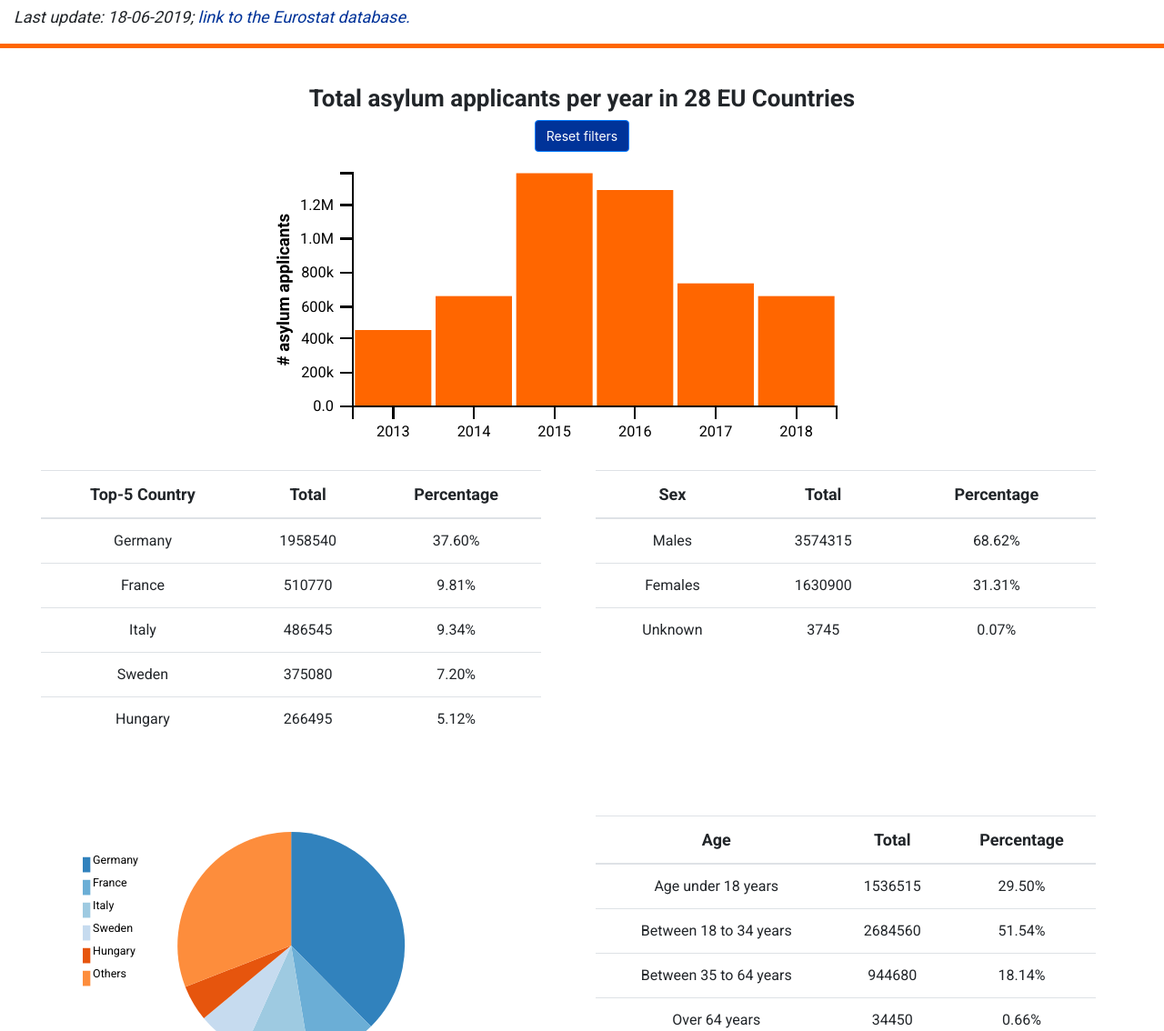
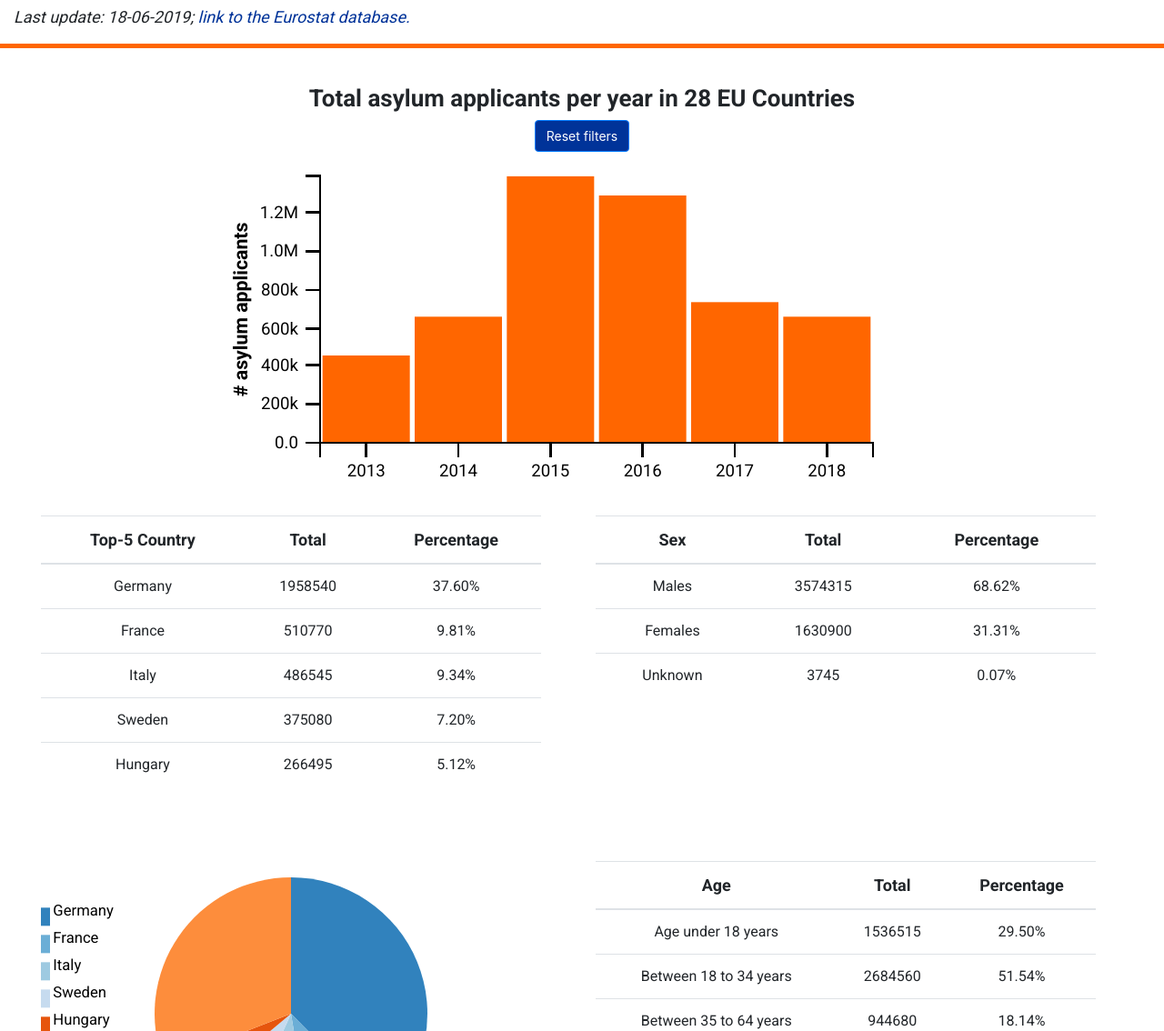
Before and after one commit to rory81/eurostat-migration-db, a plain HTML site: page index.html in a window 1280 px wide. Shown: the part 166-1300 px from the top of the page at 91% size. Drawn offline with nearby package versions, Linux system fonts and the light colour scheme.

Commit message:
bug responsivenes solved for ipad air2 horizontal add media query for bigger screens

```diff
--- a/assets/css/style.css
+++ b/assets/css/style.css
@@ -178,7 +178,7 @@ td {
     }
 
     .countryPie text {
-        font-size: 9px;
+        font-size: 10px;
     }
 
     .countryPie svg {
@@ -186,3 +186,18 @@ td {
     }
 
 }
+
+@media (min-width:1125px) {
+    /*TOTAL_ASYLUM_APPL_GRAPH*/
+
+    .totalGraph svg {
+        width: 100%;
+        height: 400px;
+    }
+
+
+    .countryPie svg {
+        height: 300px;
+    }
+
+}
```
